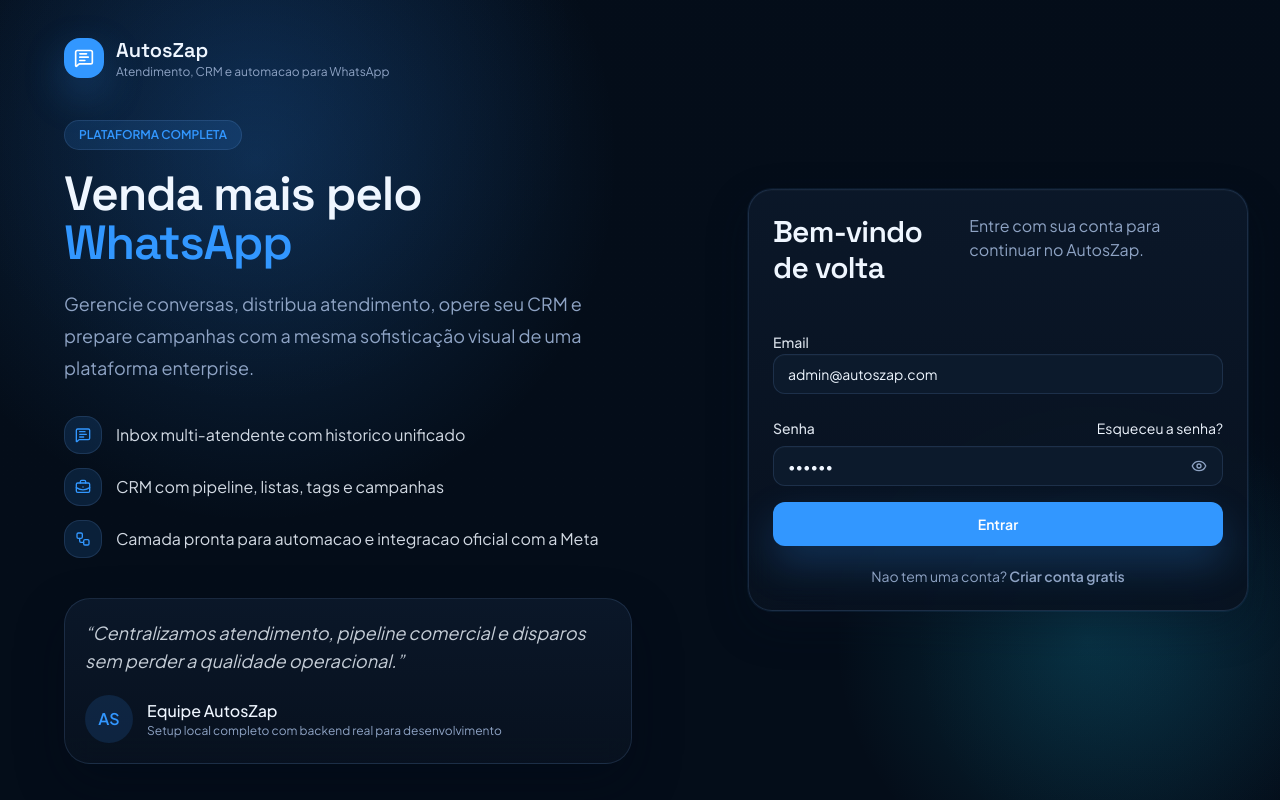
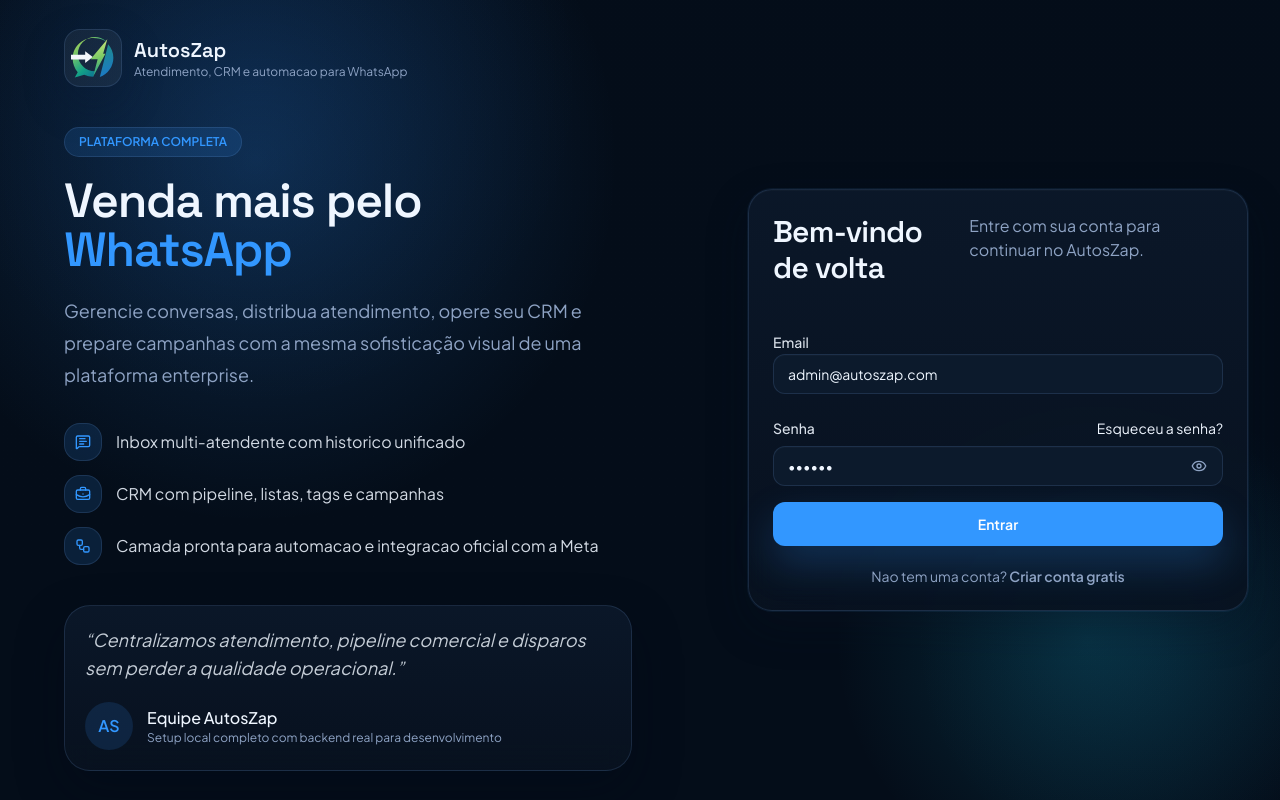
Before and after one commit to Nycolazs/AutosZap, a Next.js app in the folder frontend/: page /login in a window 1280 px wide. Built offline with nearby package versions, Linux system fonts and the light colour scheme.

Commit message:
Add AutosZap brand mark

```diff
--- a/frontend/app/layout.tsx
+++ b/frontend/app/layout.tsx
@@ -16,6 +16,11 @@ const spaceGrotesk = Space_Grotesk({
 export const metadata: Metadata = {
   title: 'AutosZap',
   description: 'Inbox, CRM e automacao premium para WhatsApp Business Platform.',
+  icons: {
+    icon: '/icon.svg',
+    shortcut: '/icon.svg',
+    apple: '/icon.svg',
+  },
 };
 
 export default function RootLayout({
--- /dev/null
+++ b/frontend/components/branding/brand-mark.tsx
@@ -0,0 +1,51 @@
+import { cn } from '@/lib/utils';
+
+type BrandMarkProps = {
+  className?: string;
+};
+
+export function BrandMark({ className }: BrandMarkProps) {
+  return (
+    <svg
+      viewBox="0 0 1024 1024"
+      fill="none"
+      xmlns="http://www.w3.org/2000/svg"
+      className={cn('h-6 w-6', className)}
+      aria-hidden="true"
+    >
+      <defs>
+        <linearGradient id="autoszap-ring" x1="120" y1="180" x2="800" y2="920" gradientUnits="userSpaceOnUse">
+          <stop offset="0" stopColor="#9ED15B" />
+          <stop offset="0.56" stopColor="#12A087" />
+          <stop offset="1" stopColor="#0D5A9B" />
+        </linearGradient>
+        <linearGradient id="autoszap-bolt" x1="532" y1="112" x2="758" y2="898" gradientUnits="userSpaceOnUse">
+          <stop offset="0" stopColor="#CDE57B" />
+          <stop offset="0.5" stopColor="#7CCA65" />
+          <stop offset="1" stopColor="#1C9B8D" />
+        </linearGradient>
+        <linearGradient id="autoszap-tail" x1="652" y1="198" x2="938" y2="842" gradientUnits="userSpaceOnUse">
+          <stop offset="0" stopColor="#1E8E85" />
+          <stop offset="1" stopColor="#1C7AC2" />
+        </linearGradient>
+      </defs>
+
+      <path
+        d="M808 121C725 73 624 46 516 46C252 46 38 260 38 524C38 644 82 755 156 841L88 967L307 903C371 931 442 946 516 946L559 822C338 822 160 644 160 424C160 204 338 26 559 26C651 26 737 58 805 112L808 121Z"
+        fill="url(#autoszap-ring)"
+      />
+      <path
+        d="M864 190C942 275 986 387 986 507C986 711 859 886 671 957L865 190H864Z"
+        fill="url(#autoszap-tail)"
+      />
+      <path
+        d="M0 436H330V355L507 490L330 626V545H0V436Z"
+        fill="#F4F7FB"
+      />
+      <path
+        d="M845 74L748 412H912L743 412L801 413L511 952L620 540H455L845 74Z"
+        fill="url(#autoszap-bolt)"
+      />
+    </svg>
+  );
+}
--- a/frontend/components/layout/app-sidebar.tsx
+++ b/frontend/components/layout/app-sidebar.tsx
@@ -16,6 +16,7 @@ import {
   Users,
   Workflow,
 } from 'lucide-react';
+import { BrandMark } from '@/components/branding/brand-mark';
 import { cn } from '@/lib/utils';
 
 const sections = [
@@ -58,8 +59,8 @@ export function AppSidebar() {
   return (
     <aside className="hidden h-screen w-[244px] shrink-0 overflow-hidden border-r border-border bg-background-elevated px-3 py-5 lg:flex lg:flex-col">
       <div className="mb-6 flex items-center gap-3 px-2">
-        <div className="rounded-2xl bg-primary p-2.5 text-white shadow-[0_16px_40px_rgba(50,151,255,0.26)]">
-          <MessageSquareText className="h-5 w-5" />
+        <div className="rounded-2xl border border-white/8 bg-white/5 p-1.5 shadow-[0_16px_40px_rgba(8,26,54,0.3)]">
+          <BrandMark className="h-10 w-10" />
         </div>
         <div>
           <p className="font-heading text-lg font-semibold">AutosZap</p>
--- a/frontend/components/layout/auth-shell.tsx
+++ b/frontend/components/layout/auth-shell.tsx
@@ -1,5 +1,6 @@
 import Link from 'next/link';
 import { BriefcaseBusiness, MessageSquareText, Workflow } from 'lucide-react';
+import { BrandMark } from '@/components/branding/brand-mark';
 
 const bullets = [
   { icon: MessageSquareText, text: 'Inbox multi-atendente com historico unificado' },
@@ -26,8 +27,8 @@ export function AuthShell({
       <div className="relative grid min-h-[calc(100vh-3rem)] grid-cols-1 gap-6 lg:grid-cols-[1.06fr_0.94fr] lg:items-center">
         <section className="flex flex-col justify-center px-2 lg:px-8">
           <Link href="/login" className="mb-10 flex items-center gap-3">
-            <div className="rounded-2xl bg-primary p-2.5 text-white shadow-[0_16px_42px_rgba(50,151,255,0.28)]">
-              <MessageSquareText className="h-5 w-5" />
+            <div className="rounded-2xl border border-white/8 bg-white/5 p-1.5 shadow-[0_16px_42px_rgba(8,26,54,0.32)]">
+              <BrandMark className="h-11 w-11" />
             </div>
             <div>
               <p className="font-heading text-xl font-semibold">AutosZap</p>
```
Also changed, not shown: frontend/app/icon.svg (added).
